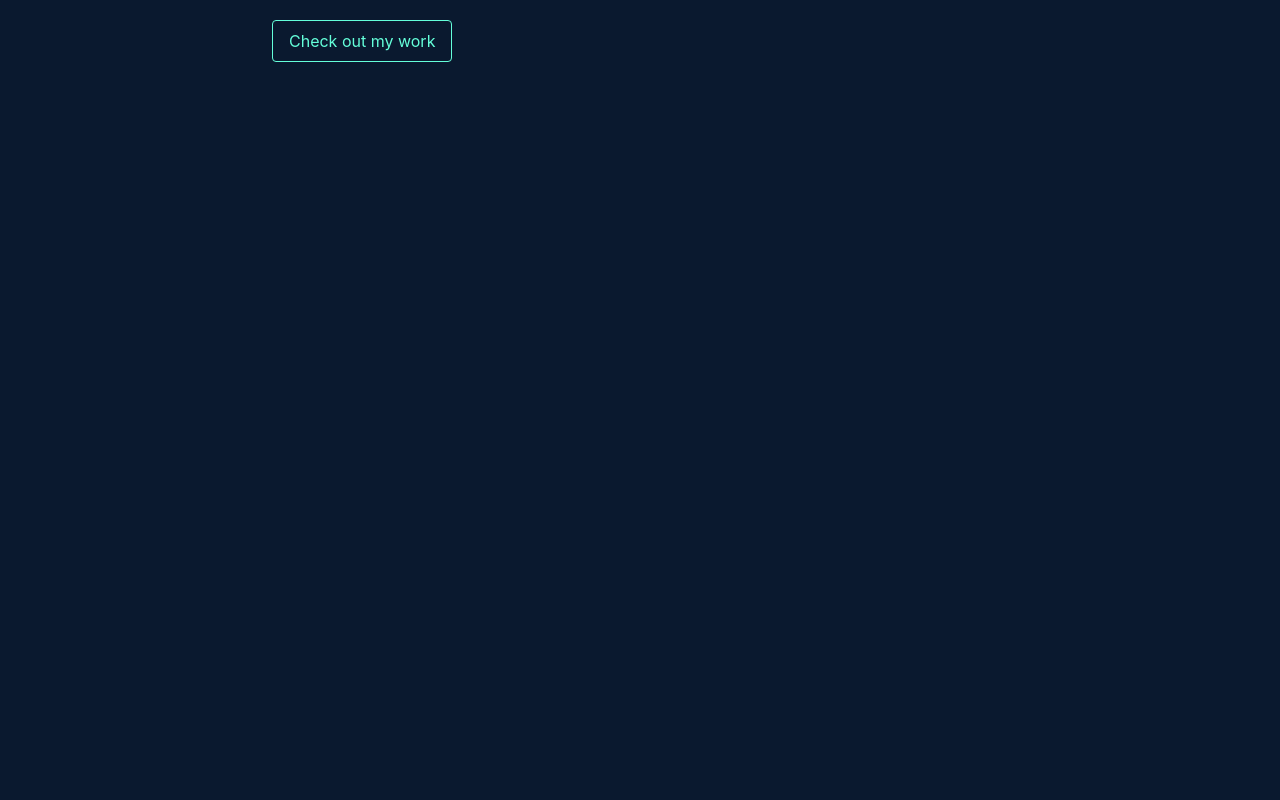
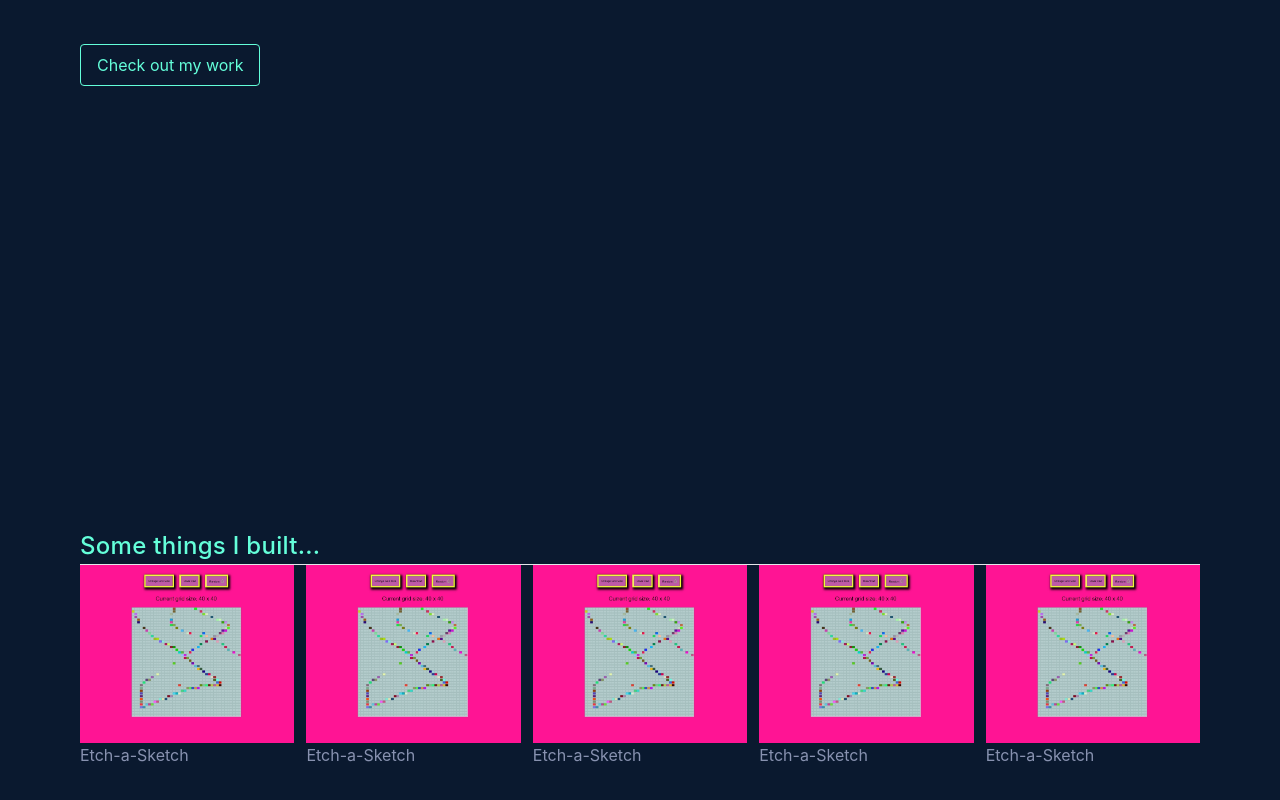
Before and after one commit to Conor-Dunne/portfolio, a React (Vite) app: page / in a window 1280 px wide. Shown: the part 376-1176 px from the top of the page. Before the commit the page ends 800 px from the top, so only its background shows below. Built offline with nearby package versions, Linux system fonts and the light colour scheme.

Commit message:
Add fade effect and start projects section

```diff
--- a/package.json
+++ b/package.json
@@ -10,7 +10,8 @@
   },
   "dependencies": {
     "react": "^18.2.0",
-    "react-dom": "^18.2.0"
+    "react-dom": "^18.2.0",
+    "react-reveal": "^1.2.2"
   },
   "devDependencies": {
     "@types/react": "^18.0.27",
--- a/src/App.jsx
+++ b/src/App.jsx
@@ -1,16 +1,19 @@
-import { useState } from 'react'
-import './App.css'
-import Header from './components/Header'
-import Hero from './components/Hero'
+import { useState } from "react";
+import "./App.css";
+import Header from "./components/Header";
+import Hero from "./components/Hero";
+import Projects from "./components/Projects";
 
 function App() {
-
   return (
-    <div>
+    <>
       <Header />
-    <Hero />
-    </div>
-  )
+      <div className="max-w-7xl mx-auto px-20">
+        <Hero />
+        <Projects />
+      </div>
+    </>
+  );
 }
 
-export default App
+export default App;
--- a/src/components/Header.jsx
+++ b/src/components/Header.jsx
@@ -1,3 +1,5 @@
+
+
 function Header() {
 
     return (
--- a/src/components/Hero.jsx
+++ b/src/components/Hero.jsx
@@ -1,16 +1,19 @@
+import Fade from 'react-reveal/Fade';
+
 function Hero() {
   return (
-    <div className="flex flex-col justify-center px-20 max-w-4xl gap-2 mt-9 mx-auto">
+    <div className="flex flex-col justify-start py-9 gap-2 mx-auto h-screen">
+      <Fade left cascade>
       <div>
         <p className="text-accentColor mb-1 mt-8 text-sm tracking-widest">
           Hi, I'm...
         </p>
       </div>
       <div>
-        <h1 className="text-5xl text-slate-300 font-bold">Conor Dunne</h1>
+        <h1 className="text-6xl text-slate-300 font-bold">Conor Dunne</h1>
       </div>
       <div>
-        <h1 className="text-5xl font-bold">I build things...</h1>
+        <h1 className="text-6xl font-bold">I build things...</h1>
       </div>
       <div>
         <p className="max-w-md mt-3">
@@ -22,6 +25,7 @@ function Hero() {
         <button className="text-accentColor border-accentColor border py-2 px-4 mt-12 rounded hover:bg-accentOpac">
             Check out my work</button>
       </div>
+      </Fade>
     </div>
   );
 }
--- /dev/null
+++ b/src/components/Projects.jsx
@@ -0,0 +1,23 @@
+import React from 'react'
+import projects from '../projectsData'
+
+function Projects() {
+  return (
+    <div className='py-9'>
+      <div className='title'>
+      <h1>Some things I built...</h1>
+      <hr/>
+      </div>
+     <div className='flex gap-3'>
+     {projects.map( (project) => (
+
+        <div>
+            <img src={project.image} width="300px"/>
+            {project.name}
+        </div>))}
+     </div>
+    </div>
+  )
+}
+
+export default Projects
--- a/src/index.css
+++ b/src/index.css
@@ -9,3 +9,10 @@
     color: #8892b0;
   }
 }
+
+.title {
+  color: #64ffda ;
+  font-size: x-large;
+  font-weight: 500;
+  letter-spacing: 0.3px;
+}
--- /dev/null
+++ b/src/projectsData.js
@@ -0,0 +1,46 @@
+
+
+const projects = [
+    {
+        name: "Etch-a-Sketch",
+        tools: "Html, JavaScript, Css",
+        description: "Uses javaScript for DOM manipulation.",
+        image: "src/assets/Image 5.jpg",
+        live: "https://conor-dunne.github.io/etch-a-sketch-project/",
+        code: "https://github.com/Conor-Dunne/etch-a-sketch-project",
+    },
+    {
+        name: "Etch-a-Sketch",
+        tools: "Html, JavaScript, Css",
+        description: "Uses javaScript for DOM manipulation.",
+        image: "src/assets/Image 5.jpg",
+        live: "https://conor-dunne.github.io/etch-a-sketch-project/",
+        code: "https://github.com/Conor-Dunne/etch-a-sketch-project",
+    },
+    {
+        name: "Etch-a-Sketch",
+        tools: "Html, JavaScript, Css",
+        description: "Uses javaScript for DOM manipulation.",
+        image: "src/assets/Image 5.jpg",
+        live: "https://conor-dunne.github.io/etch-a-sketch-project/",
+        code: "https://github.com/Conor-Dunne/etch-a-sketch-project",
+    },
+    {
+        name: "Etch-a-Sketch",
+        tools: "Html, JavaScript, Css",
+        description: "Uses javaScript for DOM manipulation.",
+        image: "src/assets/Image 5.jpg",
+        live: "https://conor-dunne.github.io/etch-a-sketch-project/",
+        code: "https://github.com/Conor-Dunne/etch-a-sketch-project",
+    },
+    {
+        name: "Etch-a-Sketch",
+        tools: "Html, JavaScript, Css",
+        description: "Uses javaScript for DOM manipulation.",
+        image: "src/assets/Image 5.jpg",
+        live: "https://conor-dunne.github.io/etch-a-sketch-project/",
+        code: "https://github.com/Conor-Dunne/etch-a-sketch-project",
+    },
+]
+
+export default projects;
```
Also changed, not shown: src/assets/Image 5.jpg (added), 1 other file (tests, documents, lock files or other folders).
